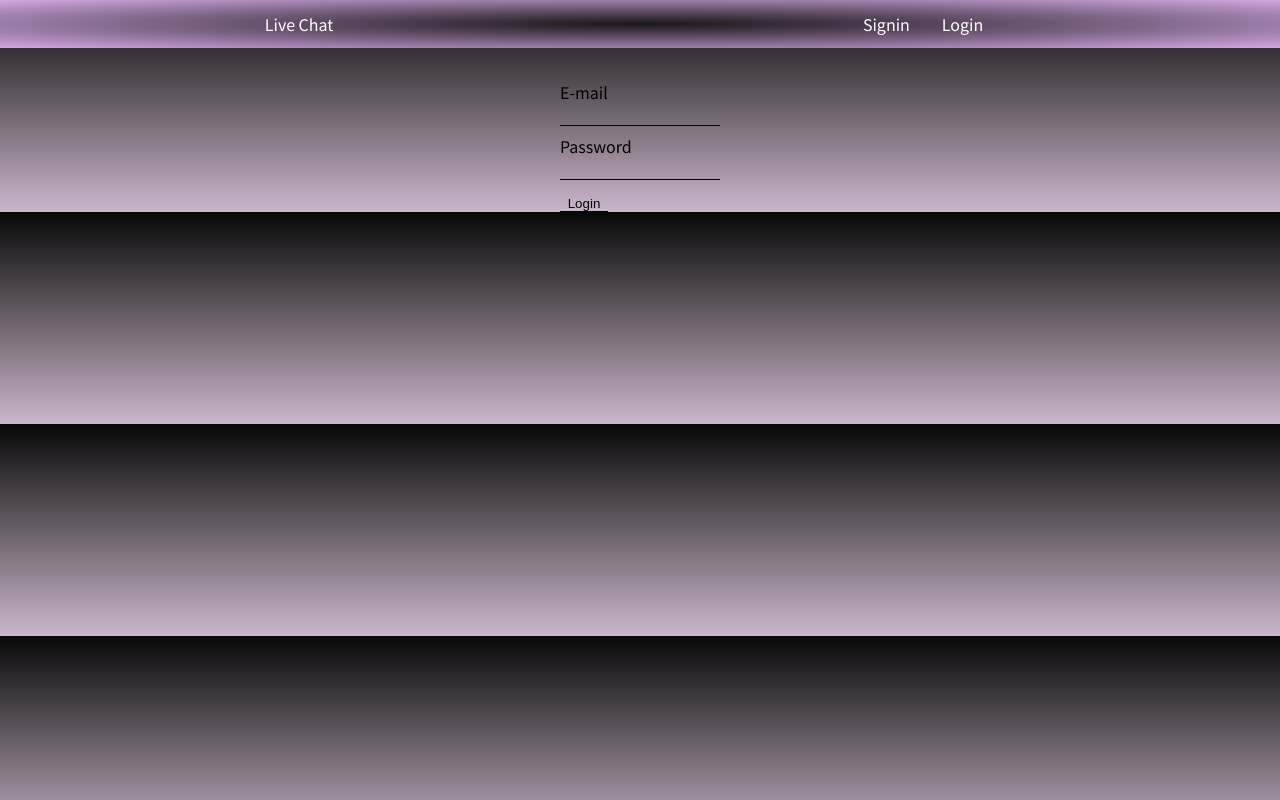
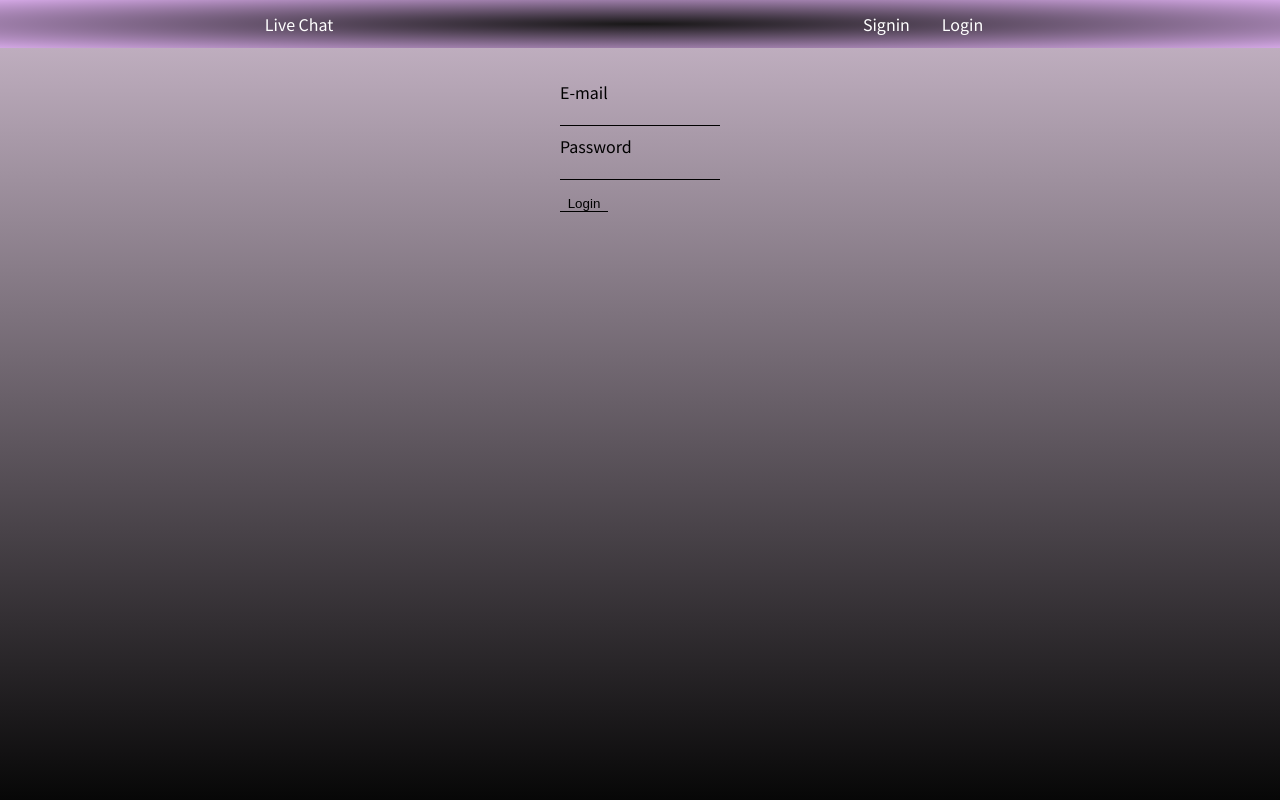
Before and after one commit to MitreaDoru/live-chat, a React (Create React App) app: page /login in a window 1280 px wide. Built offline with nearby package versions, Linux system fonts and the light colour scheme; no server answers.

Commit message:
site-color

```diff
--- a/src/index.css
+++ b/src/index.css
@@ -10,5 +10,6 @@ html {
   font-family: "Noto Sans JP", sans-serif;
 }
 body {
-  background: linear-gradient(rgb(7, 7, 7), rgb(202, 184, 202));
+  height: 100vh;
+  background: linear-gradient(rgb(202, 184, 202), rgb(7, 7, 7));
 }
```
